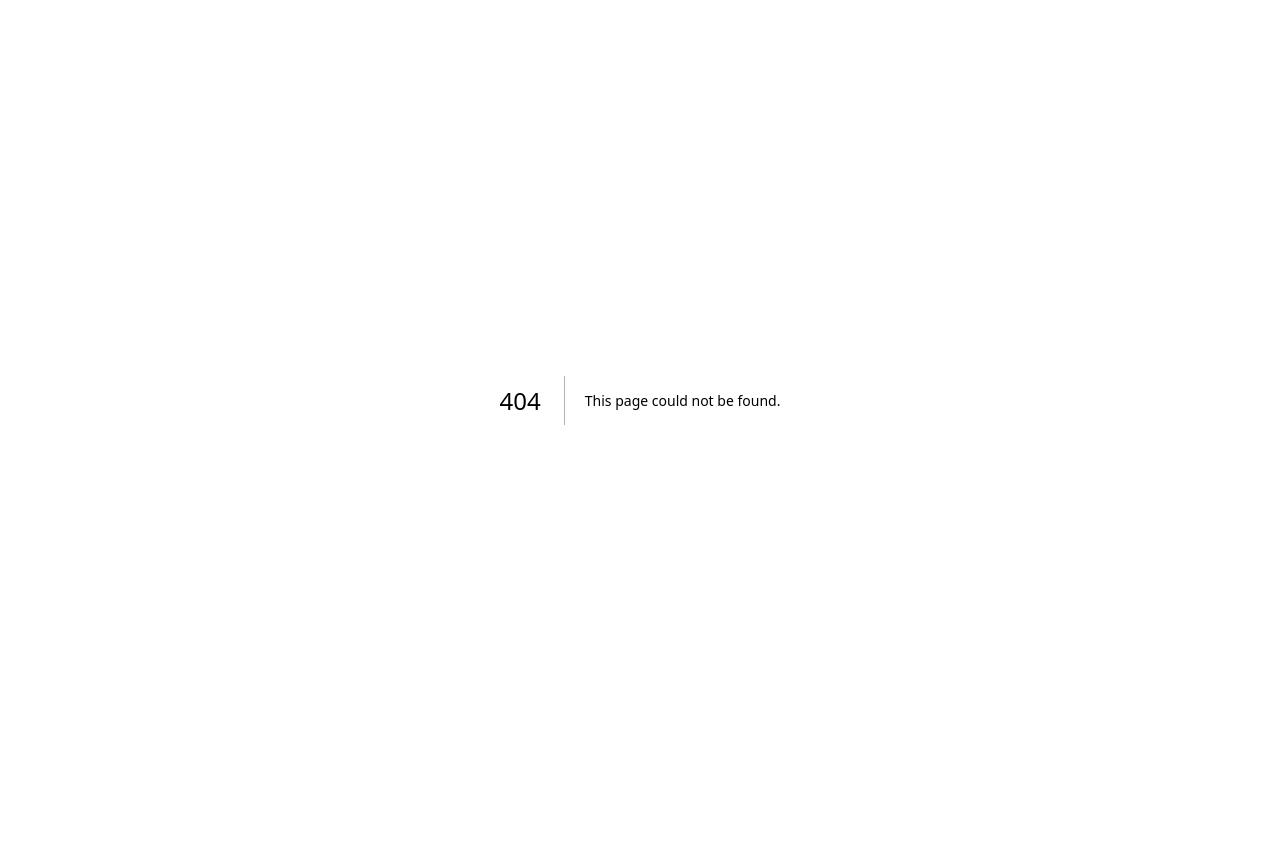
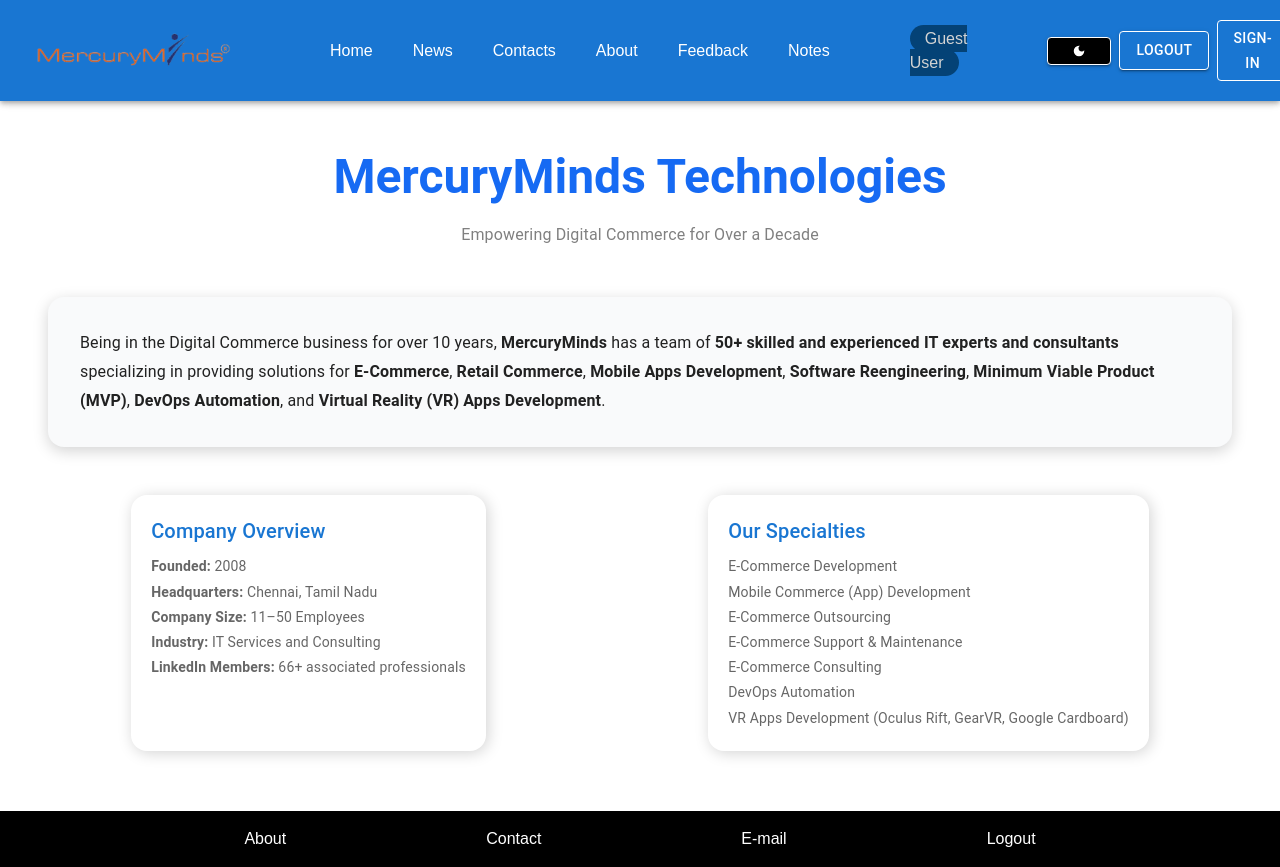
Before and after one commit to Alavandhanbsc/Sample_Next_app, a Next.js app: page /about in a window 1280 px wide. Before the commit this address had no page. Before the commit the page ends 800 px from the top, so only its background shows below. Built offline with nearby package versions, Linux system fonts and the light colour scheme; no server answers.

Commit message:
update layout and dynammic route

```diff
--- /dev/null
+++ b/src/app/about/page.js
@@ -0,0 +1,72 @@
+"use client";
+
+import Navbar from "@/components/Navbar";
+import { Box, Typography, Container, Grid, Card, CardContent, Link as MuiLink } from "@mui/material";
+
+export default function AboutPage() {
+  return (
+    <Box>
+      <Navbar/>
+
+      <Box margin="auto" textAlign="center" m={6}>
+        <Typography variant="h3" fontWeight="bold" color="#166af3ff">
+          MercuryMinds Technologies
+        </Typography>
+        <Typography variant="subtitle1" color="grey" mt={2}>
+          Empowering Digital Commerce for Over a Decade
+        </Typography>
+      </Box>
+
+      {/* About Description */}
+      <Box
+        sx={{
+          backgroundColor: "#f9fafb",
+          borderRadius: 4,
+          p: 4,
+          boxShadow: "0 4px 15px lightgrey",
+          m: 6,
+        }}
+      >
+        <Typography variant="body1" lineHeight={1.8} color="text.primary">
+          Being in the Digital Commerce business for over 10 years, <b>MercuryMinds</b> has a team of
+          <b> 50+ skilled and experienced IT experts and consultants</b> specializing in providing solutions for
+          <b> E-Commerce</b>, <b>Retail Commerce</b>, <b>Mobile Apps Development</b>,
+          <b> Software Reengineering</b>, <b>Minimum Viable Product (MVP)</b>, <b>DevOps Automation</b>,
+          and <b>Virtual Reality (VR) Apps Development</b>.
+        </Typography>
+      </Box>
+
+{/* section two */}
+      <Box sx={{display:"flex" ,justifyContent:"space-around",margin:"20px"}} >
+        <Box sx={{padding:"20px",boxShadow:"2px 2px 15px lightgrey",borderRadius:4}}>
+          <Typography variant="h6" color="primary.main" gutterBottom>
+            Company Overview
+          </Typography>
+          <Typography variant="body2" color="text.secondary" lineHeight={1.8}>
+            <b>Founded:</b> 2008 <br />
+            <b>Headquarters:</b> Chennai, Tamil Nadu <br />
+            <b>Company Size:</b> 11–50 Employees <br />
+            <b>Industry:</b> IT Services and Consulting <br />
+            <b>LinkedIn Members:</b> 66+ associated professionals
+          </Typography>
+        </Box>
+
+        <Box sx={{padding:"20px",boxShadow:"2px 2px 15px lightgrey",borderRadius:4}}>
+          <Typography variant="h6" color="primary.main" gutterBottom>
+            Our Specialties
+          </Typography>
+          <Typography variant="body2" color="text.secondary" lineHeight={1.8}>
+             E-Commerce Development <br />
+             Mobile Commerce (App) Development <br />
+             E-Commerce Outsourcing <br />
+             E-Commerce Support & Maintenance <br />
+             E-Commerce Consulting <br />
+             DevOps Automation <br />
+             VR Apps Development (Oculus Rift, GearVR, Google Cardboard)
+          </Typography>
+        </Box>
+
+      </Box>
+    </Box>
+  );
+}
--- a/src/app/contacts/page.js
+++ b/src/app/contacts/page.js
@@ -1,6 +1,7 @@
 "use client"
+import Footer from "@/components/Footer"
 import Navbar from "@/components/Navbar"
-import { Avatar, Box, Card, CardContent, Grid, Paper, Typography } from "@mui/material"
+import { Avatar, Box, Card, CardContent, Grid, Typography } from "@mui/material"
 import axios from "axios"
 import { useEffect, useState } from "react"
 
@@ -84,11 +85,10 @@
                     variant="body2"
                     sx={{
                       mt: 1.5,
-                      fontStyle: "italic",
                       color: "#555",
                     }}
                   >
-                  <span style={{color:"green"}}>Adress :</span>{user.address.street}, {user.address.city}
+                  <span style={{color:"green"}}>Address : </span>{user.address.street}, {user.address.city}
                   </Typography>
                 </CardContent>
               </Card>
--- a/src/app/feedback/page.js
+++ b/src/app/feedback/page.js
@@ -1,11 +1,11 @@
 "use client"
+import Footer from "@/components/Footer";
 import Navbar from "@/components/Navbar";
 import { Box, Button, Paper, TextField, Typography } from "@mui/material";
 import axios from "axios";
 import Link from "next/link";
 import { useState } from "react";
 import Swal from "sweetalert2";
-
 
 function Feedback (){
 //url
@@ -15,7 +15,6 @@
 
     //handlepost fn
     const handlepost = async()=>{
-        console.log(feeddata)
         setFeeddata({feedname:"",feedcontent:""})
 
         try{
--- a/src/app/feedbackread/page.js
+++ b/src/app/feedbackread/page.js
@@ -21,25 +21,17 @@
         try {
             const fetchdata = await axios.get(url)
             setFeedbacks(fetchdata.data.storage)
-            console.log(fetchdata)
-
         } catch (err) {
             console.log("from feedbackread :", err)
         }
     }
-
-    //readable time
-    const readable = new Intl.DateTimeFormat("en-IN", {
-        dateStyle: "medium",
-        timeStyle: "short",
-    }).format(feedbacks.time);
     return (
         <>
             <Navbar />
             {feedbacks.length !== 0 ? (<Box sx={{ textAlign: "center", padding: "20px" }}>
                 <Typography variant="h4" sx={{ color: "green" }}>Feedbacks</Typography>
             </Box>) : (<></>)}
-            <Box sx={{ position: "fixed", bottom: "20px", right: "20px" }}>
+            <Box sx={{ position: "fixed", bottom: "60px", right: "20px" }}>
                 <Link href="/feedback"><Button sx={{ margin: "20px" }} variant="contained">Write feedback</Button></Link>
             </Box>
             {feedbacks.length !== 0 ? (
--- a/src/app/home/page.js
+++ b/src/app/home/page.js
@@ -2,7 +2,7 @@
 import Navbar from "@/components/Navbar"
 import { Box } from "@mui/material"
 import Image from "next/image"
-import logoimage from "../../assets/mercury_logo.avif"
+import logoimage from "../../assets/mercurylogo.png"
 
 
 function Homepage (){
@@ -10,7 +10,7 @@
     return(
         <>
         <Navbar/>
-        <Box sx={{width:"50%",margin:"auto"}}>
+        <Box sx={{width:"50%",margin:"auto",marginTop:"200px"}}>
             <Image style={{width:"100%"}} src={logoimage} alt="Mercury minds logo" />
         </Box>
 
--- a/src/app/layout.js
+++ b/src/app/layout.js
@@ -2,6 +2,7 @@
 import "./globals.css";
 import SessionWrapper from "./SessionWrapper"; // import client wrapper
 import { ThemeProvider } from "@/context/ThemeContext";
+import Footer from "@/components/Footer";
 
 const geistSans = Geist({
   variable: "--font-geist-sans",
@@ -25,6 +26,7 @@
         <ThemeProvider>
           <SessionWrapper>
           {children}
+          <Footer/>
         </SessionWrapper>
         </ThemeProvider>
       </body>
--- a/src/app/login/page.js
+++ b/src/app/login/page.js
@@ -6,10 +6,8 @@
 import { useState } from "react"
 import { useRouter } from "next/navigation"
 import Swal from "sweetalert2"
-
 function Login() {
     //useState
-    const [formdata, setFormdata] = useState({ uname: "", uemail: "", upassword: "" })
     const [error, setError] = useState(false)
     const [errormessage, setErrormessage] = useState("")
     //variable for router
--- /dev/null
+++ b/src/app/news/[id]/page.js
@@ -0,0 +1,42 @@
+import Navbar from "@/components/Navbar"
+import { Box, Button, Typography } from "@mui/material"
+import axios from "axios"
+import Image from "next/image"
+
+async function NewsRead ({params}){
+    const {id}=await params
+    const url = `https://newsapi.org/v2/everything?q=entertainment&language=en&apiKey=61e534cb81c04dd0874c9c76f65db709`
+
+    const fetchallnews = await axios.get(url)
+    const response =  fetchallnews.data
+    const particularnews = response.articles[id]
+    if(!particularnews){
+        return(
+            <>
+            <Navbar/>
+            <Box sx={{textAlign:"center"}}>
+                <Typography>News not found !</Typography>
+            </Box>
+            </>
+
+        )
+    }
+    return(
+
+        <>
+        <Navbar/>
+        <Box sx={{textAlign:"center"}}>
+            <Box sx={{width:"40%",padding:"20px",borderRadius:4,boxShadow:"2px 2px 15px lightgrey",margin:"auto",marginTop:"30px"}}>
+                <Typography sx={{color:"#024f59ff",fontSize:"20px"}}><b style={{color:"#ff0000ff"}}>Title : </b>{particularnews.title}</Typography> <br/>
+                <Image src={particularnews.urlToImage} alt="News image" width={800} height={450}style={{width: "100%",height: "auto",borderRadius: "10px", objectFit: "cover",}}/> <br/>
+                <Typography sx={{color:'#044b4dff'}} ><b style={{color:"red"}}>Description : </b>{particularnews.description}<a style={{color:"blue "}}href={particularnews.url}>read more</a></Typography>
+            </Box>
+            <Box sx={{position:"absolute",bottom:"70px",right:"20px"}}>
+                <Button variant="contained" href="/news">Back to news</Button>
+            </Box>
+        </Box>
+        </>
+
+    )
+}
+export default NewsRead
--- a/src/app/news/page.js
+++ b/src/app/news/page.js
@@ -17,7 +17,7 @@
   try {
     const response = await fetch(
       "https://newsapi.org/v2/everything?q=entertainment&language=en&apiKey=61e534cb81c04dd0874c9c76f65db709",
-      { cache: "no-store" }
+      { cache: "no-store" ,next:{revalidate:3600}}
     );
 
 
@@ -40,9 +40,9 @@
             {articles.map((res, ind) => {
               return (
 
-                <Box key={ind} sx={{ width: "340px", padding: "25px", position: "relative", boxShadow: "2px 2px 4px black", margin: "15px" }}>
+                <Box key={ind} sx={{ width: "340px", padding: "25px",borderRadius:2, position: "relative", boxShadow: "2px 2px 4px black", margin: "15px" }}>
 
-                  <Typography variant="h6" sx={{ color: "darkblue" }}><span style={{fontWeight:"700",color:"red"}}>Title : </span>{res.title}</Typography>
+                  <Typography variant="h6" sx={{ color: "darkblue" }}><span style={{ fontWeight: "700", color: "red" }}>Title : </span>{res.title}</Typography>
 
                   <Image
                     src={res.urlToImage || "/placeholder.jpg"}
@@ -53,13 +53,12 @@
                       width: "100%",
                       height: "auto",
                       borderRadius: "8px",
-                      objectFit: "cover",
-                      marginBottom:"20px"
+                      marginBottom: "20px"
                     }}
-                    unoptimized           // to skip Next.js optimization for external URLs
+                    unoptimized
                   />
 
-                  <Typography variant="h7"><span style={{fontWeight:"800",color:"red"}}>Description : </span>{res.description}<Link href={res.url} style={{ color: "blue" }} >read more...</Link></Typography>
+                  <Typography variant="h7"><span style={{ fontWeight: "800", color: "red" }}>Description : </span>{res.description}<Link href={`/news/${ind}`} style={{ color: "blue" }} >read more</Link></Typography>
 
 
 
--- a/src/app/notes/page.js
+++ b/src/app/notes/page.js
@@ -150,7 +150,7 @@
     <>
       <Navbar />
 
-      <Box sx={{ display: "flex", justifyContent: "center", padding: "20px" }}>
+      <Box sx={{ display: "flex", justifyContent: "center", padding: "20px"}}>
         <Typography variant="h4">Task Manager</Typography>
       </Box>
 
@@ -186,7 +186,7 @@
           <CircularProgress />
         </Box>
       ) : (
-        <Box sx={{ display: "flex", justifyContent: "center" }}>
+        <Box sx={{ display: "flex", justifyContent: "center", margin:"20px" }}>
           {data.length ? (
             <TableContainer sx={{ minWidth: 700, maxWidth: 1000 }} component={Paper}>
               <Table aria-label="customized table">
--- /dev/null
+++ b/src/components/Footer.js
@@ -0,0 +1,36 @@
+import { Box, Link as MuiLink } from "@mui/material";
+
+function Footer() {
+  return (
+    <Box
+      sx={{
+        width: "100%",
+        padding: "16px 0",
+        backgroundColor: "black",
+        color: "white",
+        display: "flex",
+        justifyContent: "center",
+        gap: "200px",
+        position: "relative",
+        bottom: 0,
+        mt: "60px",
+      }}
+    >
+      <MuiLink sx={hovereffect} href="/about">About</MuiLink>
+      <MuiLink sx={hovereffect} href="/contacts">Contact</MuiLink>
+      <MuiLink sx={hovereffect} href="/home">E-mail</MuiLink>
+      <MuiLink sx={hovereffect} href="/login">Logout</MuiLink>
+    </Box>
+  );
+}
+
+const hovereffect = {
+  color: "white",
+  textDecoration: "none",
+  fontWeight: 500,
+  "&:hover": {
+    color: "lightgrey",
+  },
+};
+
+export default Footer;
--- a/src/components/Navbar.js
+++ b/src/components/Navbar.js
@@ -7,6 +7,8 @@
 import { useRouter } from "next/navigation";
 import { useTheme } from "@/context/ThemeContext";
 import { MdDarkMode, MdOutlineLightMode } from "react-icons/md";
+import Image from "next/image";
+import mercurylogo from "../assets/mercurylogo.png"
 
 export default function Navbar() {
   const router = useRouter();
@@ -19,45 +21,18 @@
   if (!mounted) return null;
 
   return (
-    <AppBar
-      sx={{
-        padding: "20px",
-        position: "sticky",
-        top: 0,
-        backgroundColor: "#1976d2",
-      }}
-    >
-      <Box
-        sx={{
-          width: "100%",
-          display: "flex",
-          justifyContent: "space-between",
-          alignItems: "center",
-        }}
-      >
-        {/* 🔹 Left — Logo */}
-        <Box sx={{ flex: 1, display: "flex", justifyContent: "flex-start" }}>
-          <Typography
-            variant="h6"
-            sx={{
-              fontWeight: "bold",
-              letterSpacing: 1,
-              color: "white",
-            }}
-          >
-            Mercury Minds
-          </Typography>
+    <AppBar sx={{padding: "20px",position: "sticky",top: 0,backgroundColor: "#1976d2",}}>
+      <Box sx={{ width: "100%", display: "flex",justifyContent: "space-between",alignItems: "center",gap:10}}>
+
+        {/* Left — Logo */}
+        <Box sx={{display:"flex",justifyContent:"space-around"}}>
+          <Box sx={{width:"230px"}}>
+            <Image src={mercurylogo} alt="mercury logo"/>
+          </Box>
         </Box>
 
         {/* Center — Navigation Links */}
-        <Box
-          sx={{
-            flex: 2,
-            display: "flex",
-            gap: 3,
-            justifyContent: "space-around",
-          }}
-        >
+        <Box sx={{display:"flex",justifyContent:"space-around",gap:5}}>
           <Link href="/home" style={linkStyle}>
             Home
           </Link>
@@ -67,7 +42,9 @@
           <Link href="/contacts" style={linkStyle}>
             Contacts
           </Link>
-          <Typography sx={{ ...linkText }}>About</Typography>
+          <Link href="/about" style={linkStyle}>
+          About
+          </Link>
           <Link href="/feedback" style={linkStyle}>
             Feedback
           </Link>
@@ -76,12 +53,16 @@
           </Link>
         </Box>
 
-        {/* 🔹 Right — Theme + Auth Buttons */}
+        <Box>
+          <Typography variant="h7" sx={{color:session?"#aeff00":"lightgrey",backgroundColor:"#044276ff",borderRadius:4,padding:"5px 15px"}}> {`${session?"Welcome":""} ${session ? session.user?.name || "User" : "Guest User"}`}</Typography>
+        </Box>
+
+        {/*  Right — Theme + Auth Buttons */}
         <Box
           sx={{
             flex: 1,
             display: "flex",
-            gap: 3,
+            gap:1,
             justifyContent: "space-around",
             alignItems: "center",
           }}
@@ -152,11 +133,7 @@
   fontWeight: 500,
 };
 
-const linkText = {
-  color: "white",
-  fontWeight: 500,
-  cursor: "pointer",
-};
+
 
 const buttonStyle = {
   color: "white",
```
Also changed, not shown: src/assets/mercury_logo.avif (deleted), src/assets/mercurylogo.png (added).
